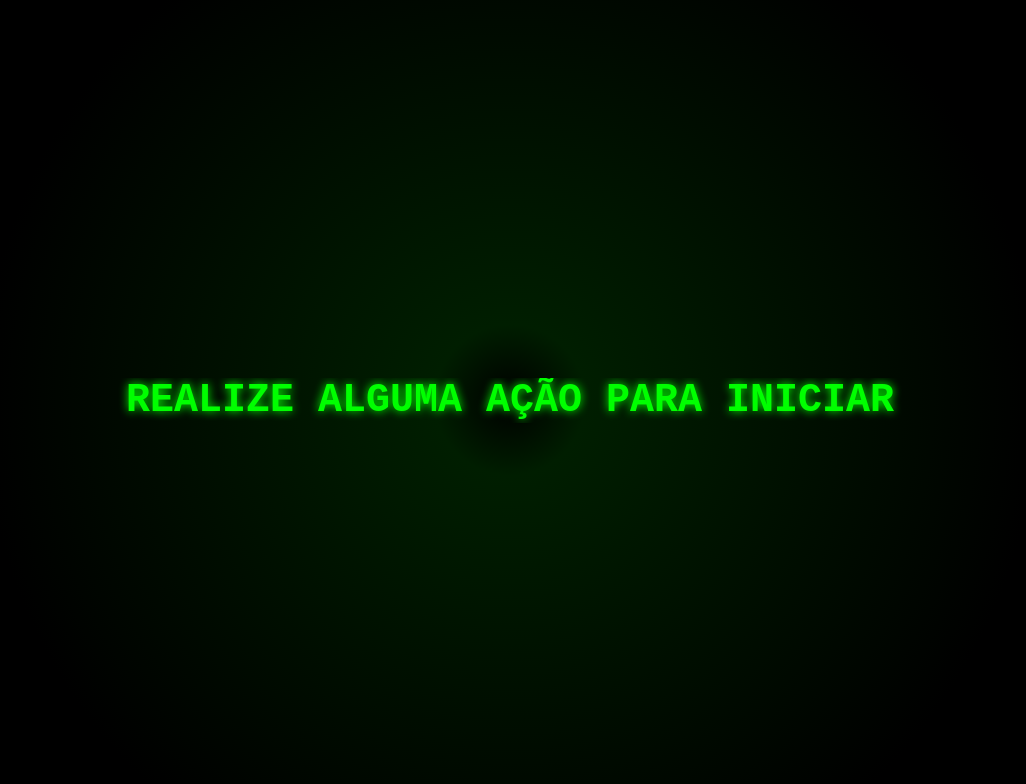
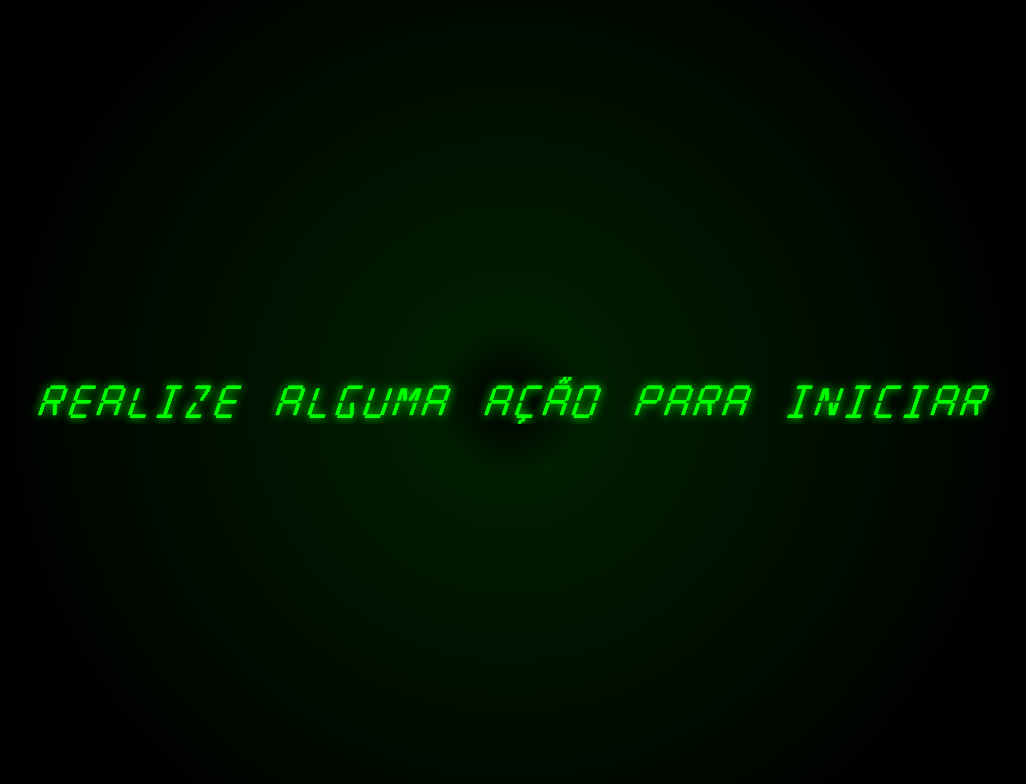
Before and after one commit to 0nF1REy/codigo-matrix, a plain HTML site: page index.html in a window 1280 px wide. Shown: the whole page, without its empty margins (130-1156 px from the left). Drawn offline with Linux system fonts and the light colour scheme.

Commit message:
Added new fonts. Increased hover effect. Improved the SCRIPT structure.

```diff
--- a/scripts/script.js
+++ b/scripts/script.js
@@ -239,7 +239,7 @@ function startAnimation() {
         animationSection.style.display = 'block';
         setGreenGradient();
         animate(0);
-        backgroundMusic.play(); // Inicia a reprodução da música
+        backgroundMusic.play();
         showAlertBox();
     }
 }
@@ -256,7 +256,7 @@ function showAlertBox() {
         color: "#00FF00",
         fontSize: "24px",
         fontWeight: "bold",
-        fontFamily: "'Courier New', monospace",
+        fontFamily: "'receipt', monospace",
         borderRadius: "15px",
         boxShadow: "0 0 20px rgba(0, 255, 0, 0.8), 0 0 40px rgba(0, 255, 0, 0.6)",
         textAlign: "center",
@@ -418,7 +418,6 @@ canvas.addEventListener('touchstart', function (e) {
     circleEffects.push(circle);
 });
 
-
 canvas.addEventListener('touchend', function (e) {
     touchEndTime = new Date().getTime();
 
--- a/styles/font.css
+++ b/styles/font.css
@@ -2,3 +2,11 @@
     font-family: 'matrix';
     src: url('../assets/font/matrix-code-nfi.otf') format('truetype');
 }
+@font-face {
+    font-family: 'receipt';
+    src: url('../assets/font/receipt.otf') format('truetype');
+}
+@font-face {
+    font-family: 'minisystem';
+    src: url('../assets/font/minisystem.otf') format('truetype');
+}
--- a/styles/style.css
+++ b/styles/style.css
@@ -93,11 +93,12 @@ html {
 .startText {
     color: #00FF00;
     font-size: 2.5em;
-    font-family: 'Courier New', monospace;
+    font-family: 'minisystem', monospace;
     text-align: center;
-    text-shadow: 0 0 5px #00FF00;
+    font-style: italic;
+    letter-spacing: 2px;
+    word-spacing: 5px;
     cursor: pointer;
-    opacity: 0;
     white-space: nowrap;
     overflow: hidden;
     animation: fadeIn 1s ease-in-out forwards,
@@ -105,6 +106,12 @@ html {
         glow 2s infinite alternate;
 }
 
+.startText:hover {
+    transform: scale(1.05) rotate(0.5deg);
+    transition: transform 0.2s ease, color 0.2s ease, filter 0.2s ease;
+    color: rgba(38, 235, 38, 0.959);
+    filter: brightness(1.1);
+}
 
 #animationSection {
     display: none;
```
Also changed, not shown: assets/font/minisystem.otf (added), assets/font/receipt.otf (added).
